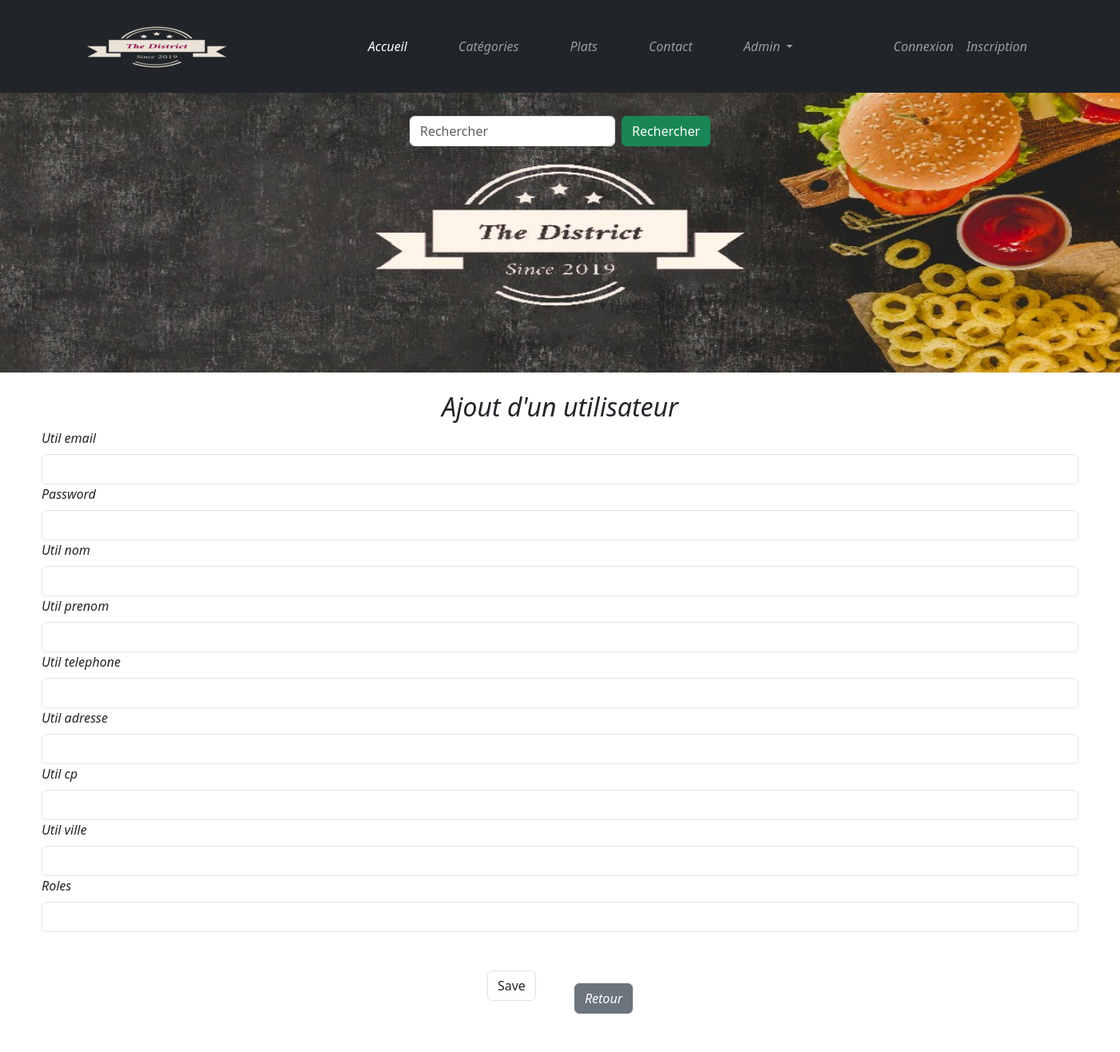
After one commit to AL-HELOU/Projet-The-District, a Symfony app: template templates/pages/utilisateur/new.html.twig in a window 1400 px wide. The commit adds this page. Shown: the whole page at 80% size. Run offline with Twig, Linux system fonts and the light colour scheme; the template is opened without the code that fills it, so the values that code supplies are empty; form fields are guessed from the names that the template uses; some libraries are stand-ins or nearby versions.

Commit message:
Ajout du fichier(src/Form/AdminAddUtilisateurType.php) et (templates/pages/utilisateur/new.html.twig) pour pouvoir ajouter un utilisateur et choisir son ROLE (ADMIN)

```diff
--- a/templates/pages/utilisateur/index.html.twig
+++ b/templates/pages/utilisateur/index.html.twig
@@ -21,6 +21,7 @@
             Il y a ({{ utilisateurs.getTotalItemCount }}) utilisateurs au total
         </div>
 
+        <div class="d-flex justify-content-center mt-4"><a href="{{ path('utilisateur.new')}}" class="btn btn-outline-success">Ajouter un utilisateur</a></div>
 
         <div class="table-responsive">
             <table class="table table-dark table-striped table-hover mt-4">
--- /dev/null
+++ b/templates/pages/utilisateur/new.html.twig
@@ -0,0 +1,100 @@
+{% extends 'base.html.twig' %}
+
+{% block title %}Ajout d'un utilisateur{% endblock %}
+
+
+{% block body%}
+
+    <div class="container">
+
+        <h2 class="mt-4 d-flex justify-content-center">Ajout d'un utilisateur</h2>
+
+        {{ form_start(form) }}
+            <div class="form-error">
+                {{ form_errors(form) }}
+            </div>
+
+            <div class="form-group">
+                {{ form_label(form.util_email) }}
+                {{ form_widget(form.util_email) }}
+                <div class="form-error">
+                    {{ form_errors(form.util_email) }}
+                </div>
+            </div>
+
+            <div class="form-group">
+                {{ form_label(form.password) }}
+                {{ form_widget(form.password) }}
+                <div class="form-error">
+                    {{ form_errors(form.password) }}
+                </div>
+            </div>
+
+            <div class="form-group">
+                {{ form_label(form.util_nom) }}
+                {{ form_widget(form.util_nom) }}
+                <div class="form-error">
+                    {{ form_errors(form.util_nom) }}
+                </div>
+            </div>
+
+
+            <div class="form-group">
+                {{ form_label(form.util_prenom) }}
+                {{ form_widget(form.util_prenom) }}
+                <div class="form-error">
+                    {{ form_errors(form.util_prenom) }}
+                </div>
+            </div>
+
+            <div class="form-group">
+                {{ form_label(form.util_telephone) }}
+                {{ form_widget(form.util_telephone) }}
+                <div class="form-error">
+                    {{ form_errors(form.util_telephone) }}
+                </div>
+            </div>
+
+            <div class="form-group">
+                {{ form_label(form.util_adresse) }}
+                {{ form_widget(form.util_adresse) }}
+                <div class="form-error">
+                    {{ form_errors(form.util_adresse) }}
+                </div>
+            </div>
+
+
+            <div class="form-group">
+                {{ form_label(form.util_cp) }}
+                {{ form_widget(form.util_cp) }}
+                <div class="form-error">
+                    {{ form_errors(form.util_cp) }}
+                </div>
+            </div>
+
+            <div class="form-group">
+                {{ form_label(form.util_ville) }}
+                {{ form_widget(form.util_ville) }}
+                <div class="form-error">
+                    {{ form_errors(form.util_ville) }}
+                </div>
+            </div>
+
+            <div class="form-group">
+                {{ form_label(form.roles) }}
+                {{ form_widget(form.roles) }}
+                <div class="form-error">
+                    {{ form_errors(form.roles) }}
+                </div>
+            </div>
+
+            <div class="form-group d-flex justify-content-center mt-5">
+                {{ form_row(form.save) }}
+                <div class="d-flex justify-content-center mt-3 ms-5 mb-5"><a href="{{ path('utilisateur')}}" class="btn btn-secondary">Retour</a></div>
+            </div>
+
+        {{ form_end(form) }}
+
+    </div>
+
+{% endblock %}
```
Also changed, not shown: src/Controller/UtilisateurController.php (+44 -1 lines), src/Form/AdminAddUtilisateurType.php (added, +185 -0 lines).
